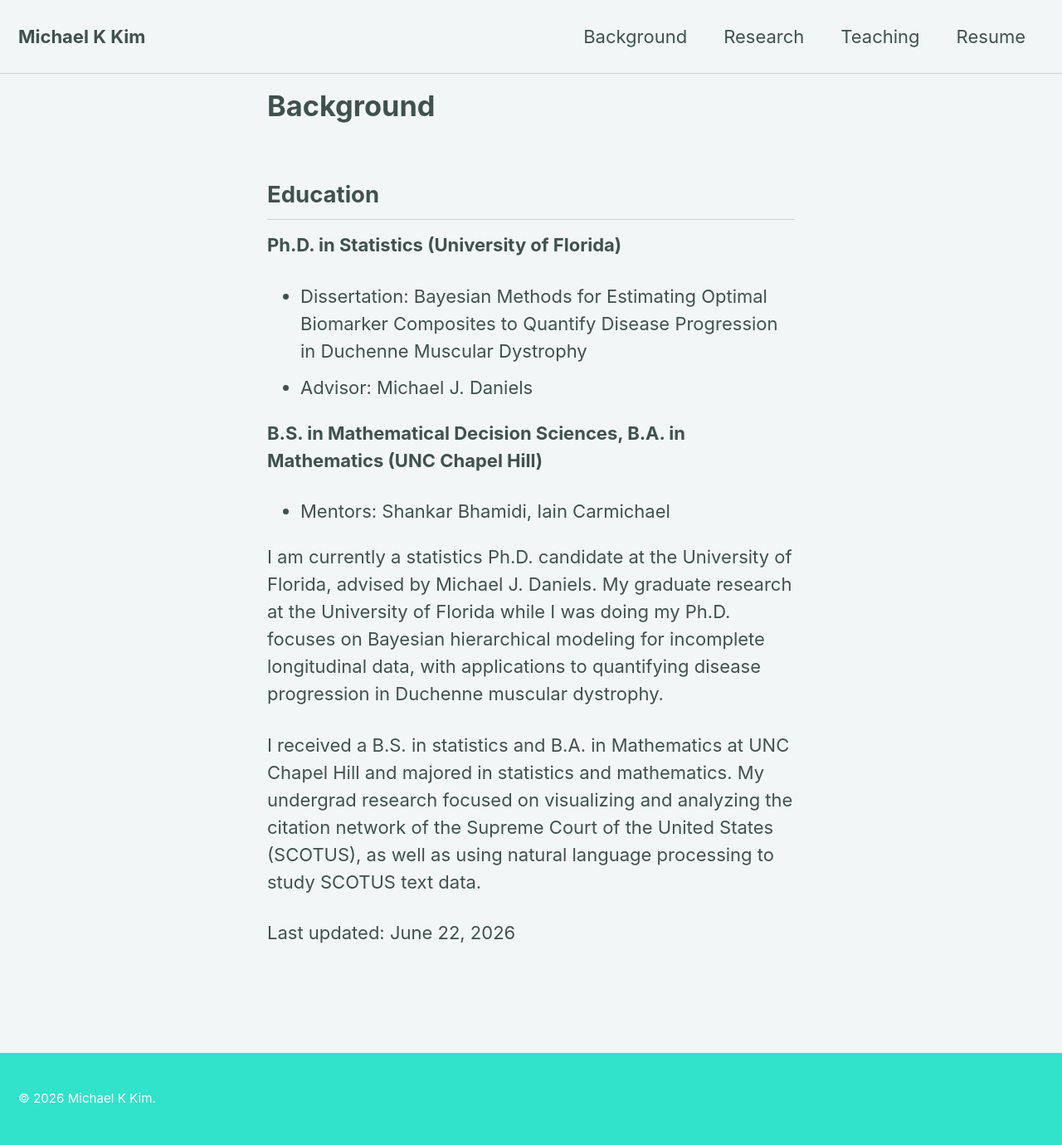
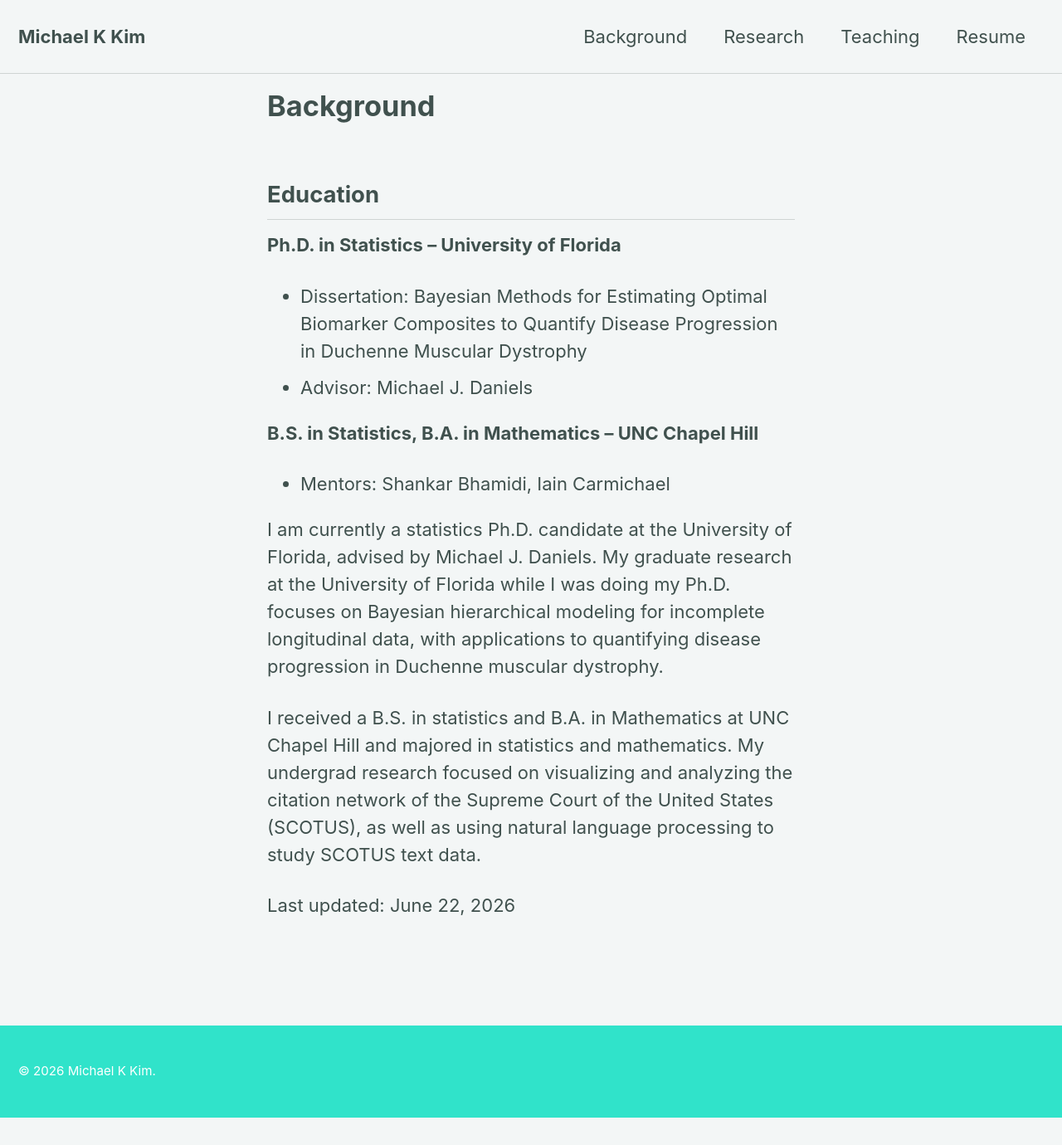
Before and after one commit to michaelkkim/michaelkkim.github.io, a Jekyll site: the page built from _pages/about.md, in a window 1280 px wide. Shown: the whole page at 83% size. Built offline with Jekyll 4.4.1, drawn with Linux system fonts in a browser that asks for light colours; cached includes are drawn as plain includes; nearby versions of some CDN libraries; after the commit the page ends 1347 px from its top, so only the background shows below that.

Commit message:
Update about.md

```diff
--- a/_pages/about.md
+++ b/_pages/about.md
@@ -5,11 +5,11 @@ permalink: /background/
 
 ## Education
 
-**Ph.D. in Statistics (University of Florida)**
+**Ph.D. in Statistics -- University of Florida**
 - Dissertation: Bayesian Methods for Estimating Optimal Biomarker Composites to Quantify Disease Progression in Duchenne Muscular Dystrophy
 - Advisor: Michael J. Daniels
 
-**B.S. in Mathematical Decision Sciences, B.A. in Mathematics (UNC Chapel Hill)**
+**B.S. in Statistics, B.A. in Mathematics -- UNC Chapel Hill**
 - Mentors: Shankar Bhamidi, Iain Carmichael
 
 I am currently a statistics Ph.D. candidate at the University of Florida, advised by Michael J. Daniels. My graduate research at the University of Florida while I was doing my Ph.D. focuses on Bayesian hierarchical modeling for incomplete longitudinal data, with applications to quantifying disease progression in Duchenne muscular dystrophy.
```
